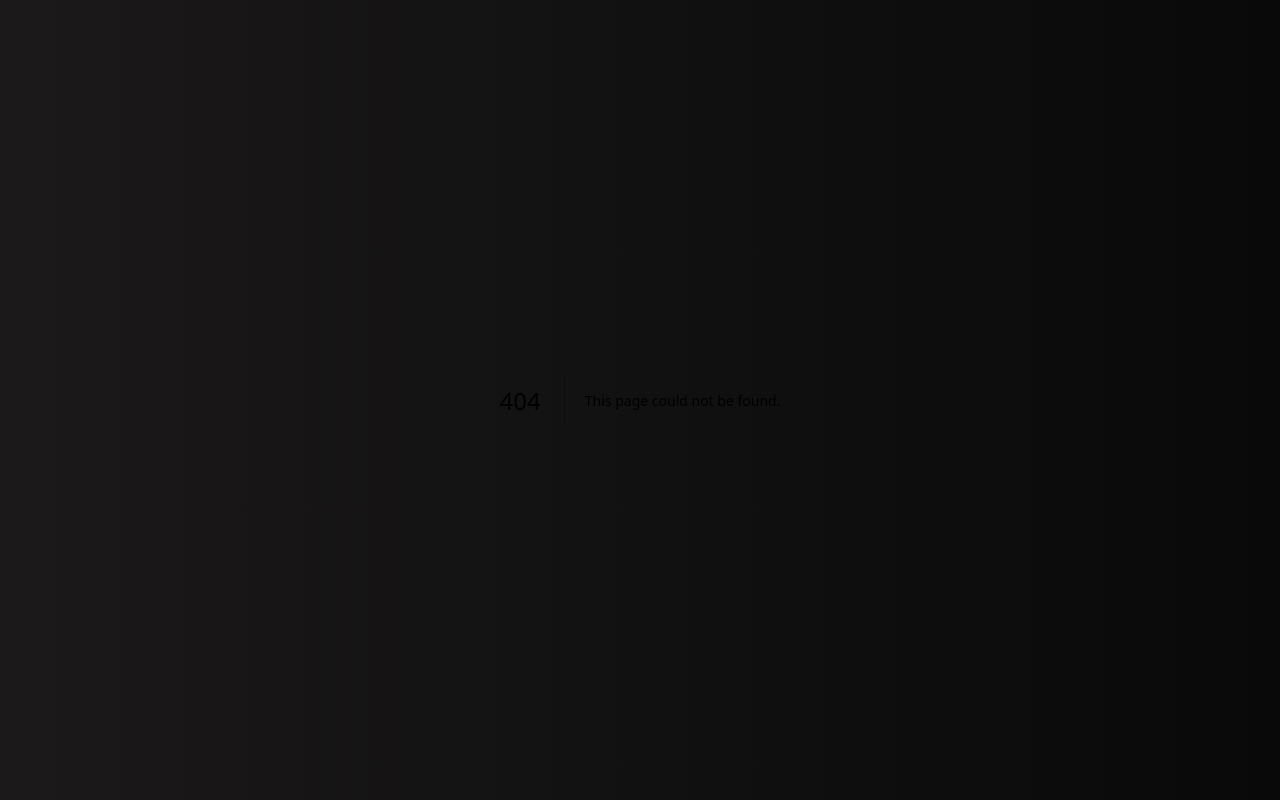
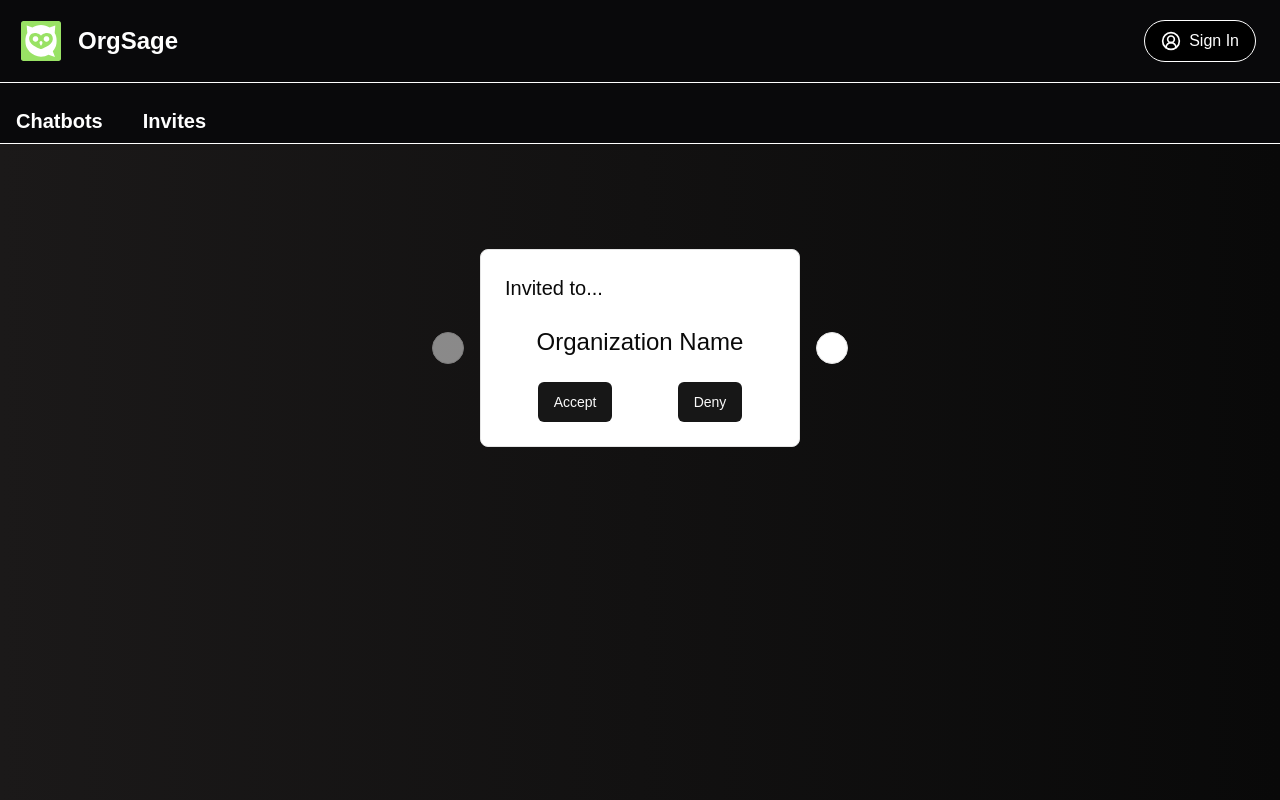
Before and after one commit to acmutsa/OrgSage, a Next.js app: page /dash/invites in a window 1280 px wide. Before the commit this address had no page. Built offline with nearby package versions, Linux system fonts and the light colour scheme; no server answers.

Commit message:
adds basic invite placeholders

```diff
--- /dev/null
+++ b/src/app/dash/invites/page.tsx
@@ -0,0 +1,47 @@
+import { Button } from "@/components/ui/button";
+import { Card, CardContent, CardHeader } from "@/components/ui/card";
+import {
+    Carousel,
+    CarouselContent,
+    CarouselItem,
+    CarouselNext,
+    CarouselPrevious
+} from "@/components/ui/carousel";
+
+const temp = [
+    "blah1",
+    "blah2",
+    "blah3",
+    "blah4",
+    "blah5",
+    "blah6",
+]
+
+export default function Page() {
+    return (
+        <div className="align-center flex w-full flex-grow justify-center p-20 text-white">
+            <Carousel className="flex h-1/2 w-[20em] items-center">
+                <CarouselContent>
+                    {temp.map((text) => { return (
+                        <CarouselItem key={text} >
+                            <Card className="flex h-full flex-col">
+                                <CardHeader className="text-xl">
+                                    Invited to...
+                                </CardHeader>
+                                <CardContent className="flex flex-col gap-y-6 text-center text-2xl">
+                                    <p> Organization Name </p>
+                                    <div className="flex flex-row justify-around">
+                                        <Button> Accept </Button>
+                                        <Button> Deny </Button>
+                                    </div>
+                                </CardContent>
+                            </Card>
+                        </CarouselItem>
+                    )})}
+                </CarouselContent>
+                <CarouselPrevious/>
+                <CarouselNext/>
+            </Carousel>
+        </div>
+    );
+  }
```
